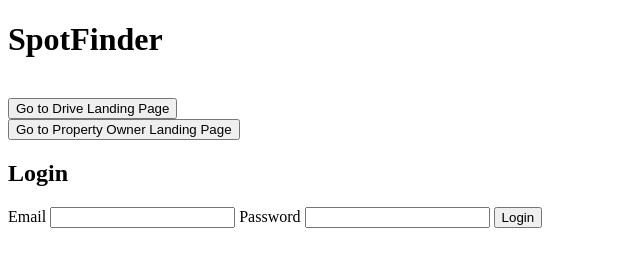
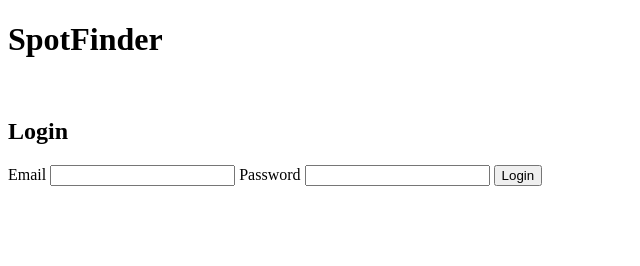
Before and after one commit to bmitrick/SpotFinder, a website: page src/index.html in a window 1280 px wide. Shown: the whole page, without its empty margins (0-640 px from the left). Drawn offline with nearby package versions, Linux system fonts and the light colour scheme; files whose address does not match are found by name.

```diff
--- a/src/index.html
+++ b/src/index.html
@@ -12,14 +12,6 @@
   <body>
     <h1 class="text-center">SpotFinder</h1>
     <br/>
-
-    <form action="driverPage.html">
-      <input type="submit" value="Go to Drive Landing Page" />
-    </form>
-
-    <form action="propertyOwnerPage.html">
-      <input type="submit" value="Go to Property Owner Landing Page" />
-    </form>
 
     <h2>Login</h2>
     <form id="login" class="form">
```
Also changed, not shown: src/propertyOwnerPage.html (+4 -0 lines).
